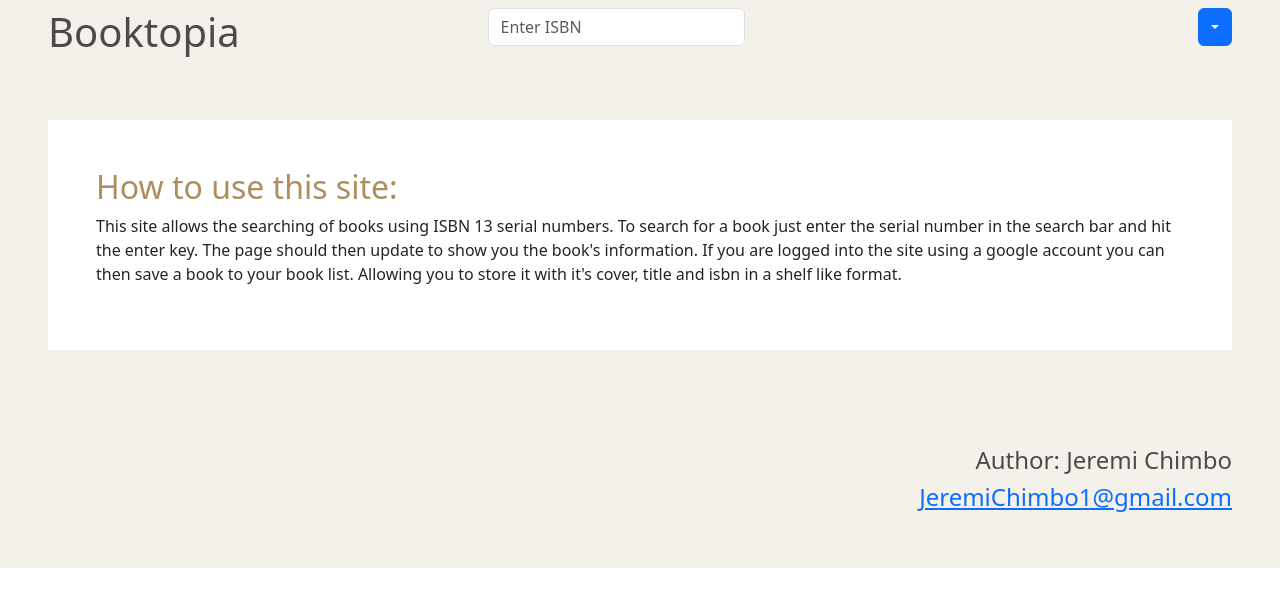
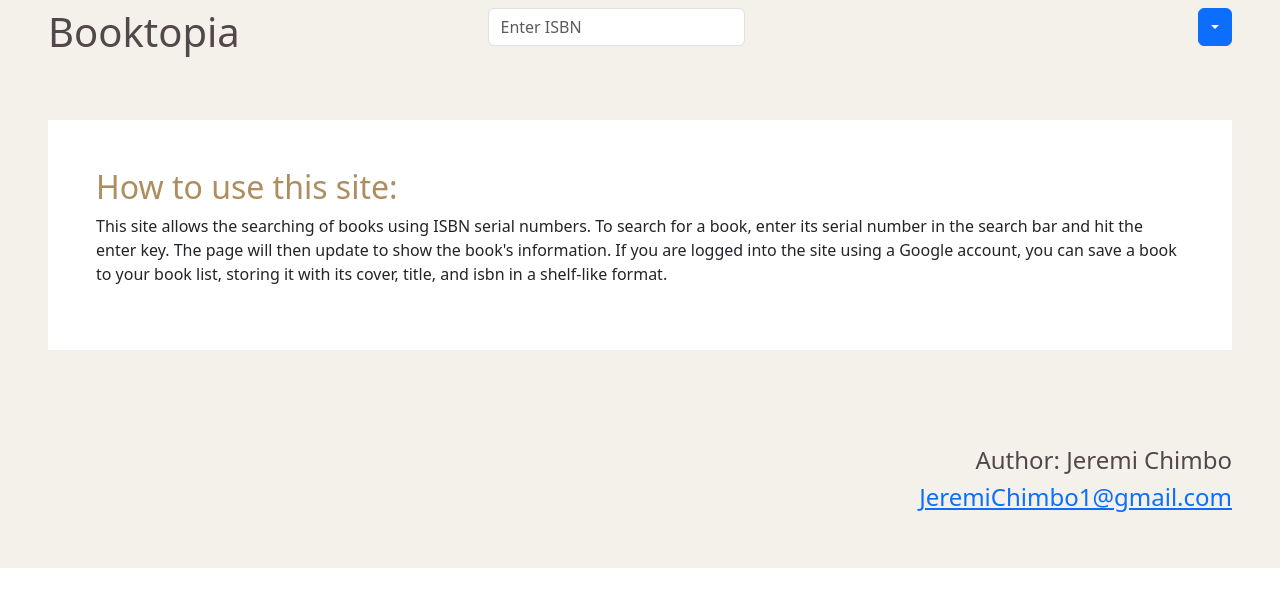
Before and after one commit to Jchimbo/Booktopia, a React (Create React App) app in the folder frontend/: page / in a window 1280 px wide. Shown: the top 606 px of the page. Built offline with nearby package versions, Linux system fonts and the light colour scheme; no server answers.

Commit message:
Updated How to use this site section.

```diff
--- a/frontend/src/components/search.js
+++ b/frontend/src/components/search.js
@@ -117,11 +117,11 @@ function NoResult(){
         <div className="p-5 m-5 "  id="book_page">
             <h2>How to use this site:</h2>
             <p>
-                This site allows the searching of books using ISBN 13 serial numbers.
-                To search for a book just enter the serial number in the search bar and hit the enter key.
-                The page should then update to show you the book's information.
-                If you are logged into the site using a google account you can then save a book to your book list.
-                Allowing you to store it with it's cover, title and isbn in a shelf like format.
+                This site allows the searching of books using ISBN serial numbers.
+                To search for a book, enter its serial number in the search bar and
+                hit the enter key. The page will then update to show the book's information.
+                If you are logged into the site using a Google account, you can save a book
+                to your book list, storing it with its cover, title, and isbn in a shelf-like format.
             </p>
         </div>
     );
```
